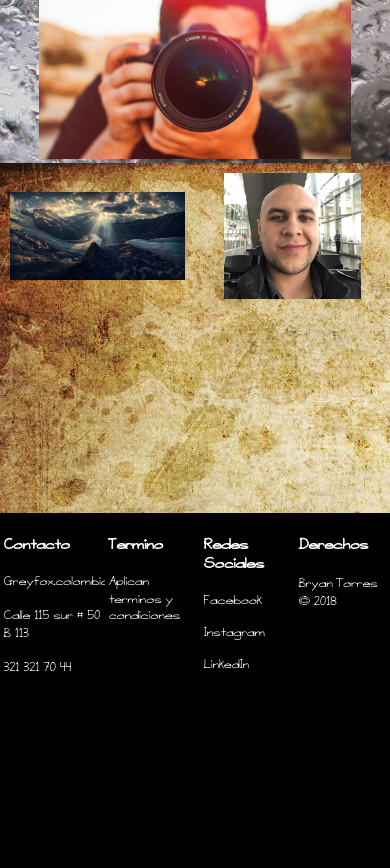
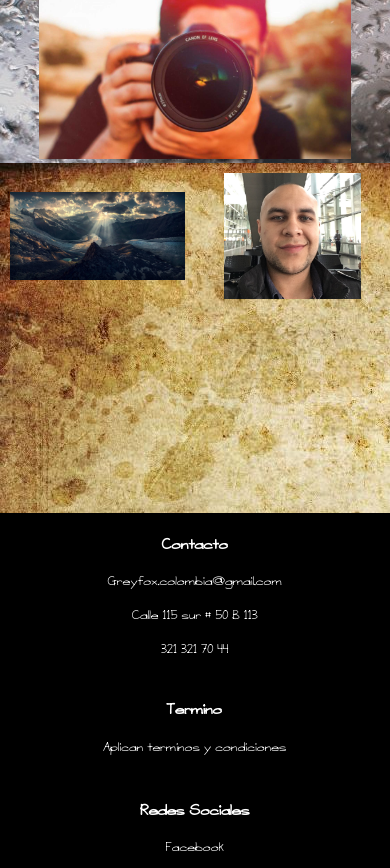
Before and after one commit to Greiifox/Web-Fotografos, a plain HTML site: page index.html in a window 390 px wide. Shown: the part 215-1083 px from the top of the page. Before the commit the page ends 928 px from the top, so only its background shows below. Drawn offline with Linux system fonts and the light colour scheme.

Commit message:
pie movol

```diff
--- a/css/estilos.css
+++ b/css/estilos.css
@@ -116,14 +116,15 @@ nav{
 	background: #000000;
 	color: white;
 	display: flex;
+	flex-direction: row;
 	position:absolute;
 	bottom: 0px;
 }
 
 div[class^='bloque']{
-	width: 25%;
+	/*width: 25%;*/
 	padding: 1%;
-	background-color: #000000;
+	flex-grow: 1;
 }
 
 
@@ -155,4 +156,12 @@ div[class^='bloque']{
 		text-align: center;
 	}
 
+	.pie{
+		flex-direction: column;
+	}
+
+	div[class^='bloque']{
+		text-align: center;
+	}
+
 }
```
